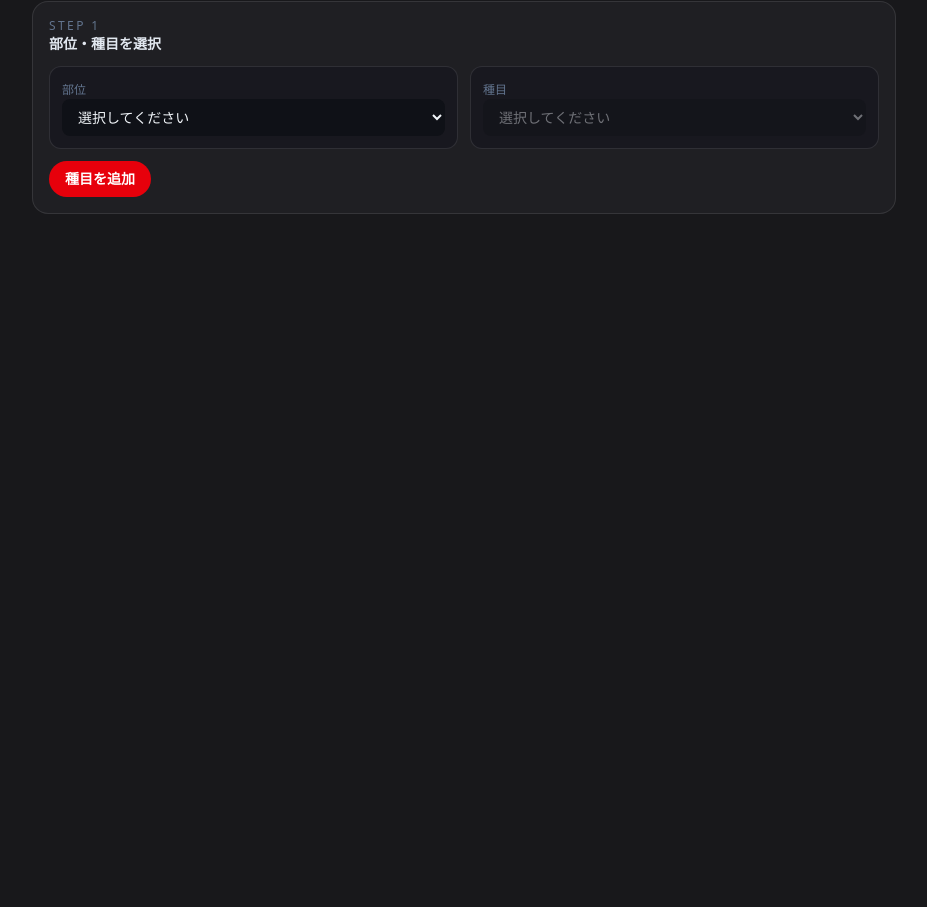
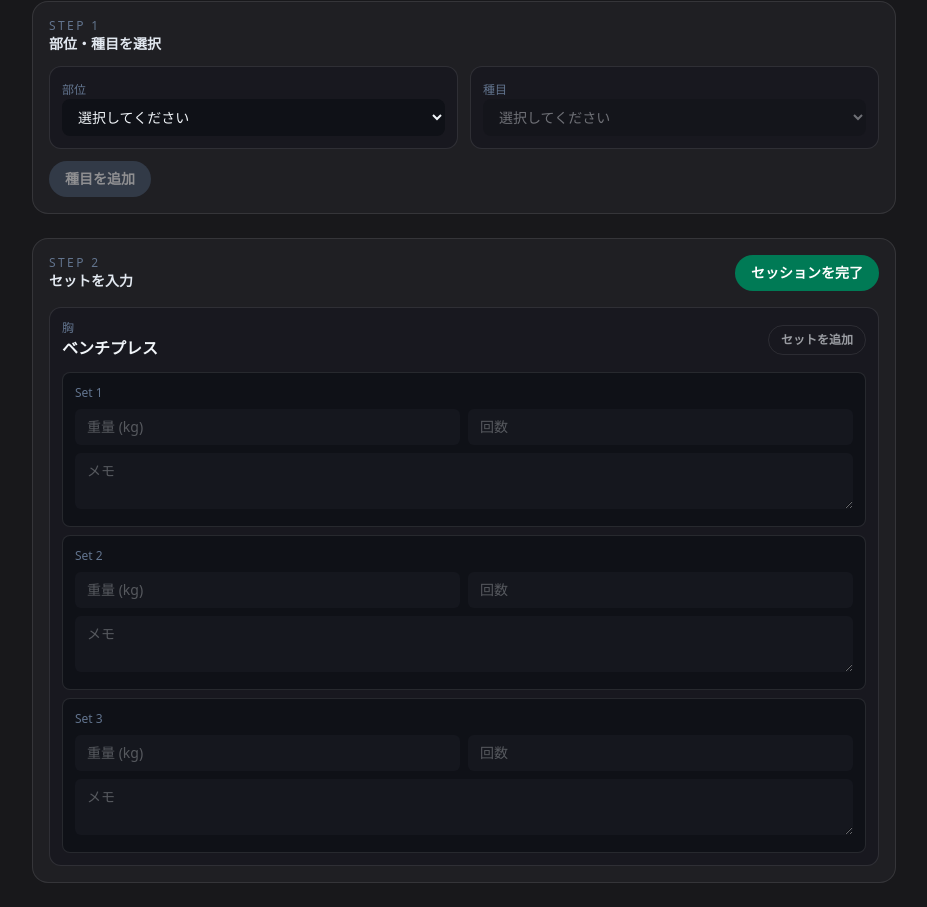
Before and after one commit to j911012/MuscleAgent, a Next.js app: page /session/1 in a window 1280 px wide. Shown: the part 205-1112 px from the top of the page, without its empty margins (176-1103 px from the left). Before the commit the page ends 800 px from the top, so only its background shows below. Built offline with nearby package versions, Linux system fonts and the light colour scheme.

Commit message:
トレーニングセッション記録セクションの雛型

```diff
--- a/src/app/session/[date]/page.tsx
+++ b/src/app/session/[date]/page.tsx
@@ -89,9 +89,106 @@ export default function SessionPage({
         </div>
 
         <div className="mt-3 flex items-center gap-3">
-          <button className="rounded-full bg-red-600 px-4 py-2 text-sm font-semibold text-white hover:bg-red-500 disabled:opacity-50">
+          <button
+            disabled={!selectedPart || !selectedExercise}
+            className="rounded-full bg-red-700 px-4 py-2 text-sm font-semibold text-white  hover:bg-red-600 hover:scale-[1.03] cursor-pointer disabled:opacity-50 disabled:scale-100 disabled:bg-slate-600 disabled:cursor-default"
+          >
             種目を追加
           </button>
+        </div>
+      </section>
+
+      {/* 3. トレーニングセッション */}
+      <section className="rounded-2xl border border-white/10 bg-[#1f1f23] p-4 text-sm text-slate-300 space-y-4">
+        <div className="flex items-center justify-between">
+          <div>
+            <p className="text-xs uppercase tracking-[0.2em] text-slate-500">
+              Step 2
+            </p>
+            <p className="font-semibold text-slate-200">セットを入力</p>
+          </div>
+          <button className="rounded-full bg-emerald-700 px-4 py-2 text-sm font-semibold text-white cursor-pointer">
+            セッションを完了
+          </button>
+        </div>
+
+        {/* 種目カード */}
+        <div className="space-y-3 rounded-xl border border-white/10 bg-[#18181f] p-3">
+          <div className="flex items-center justify-between">
+            <div>
+              <p className="text-xs text-slate-500">胸</p>
+              <p className="text-base font-semibold text-slate-100">
+                ベンチプレス
+              </p>
+            </div>
+            <button className="rounded-full border border-white/15 px-3 py-1.5 text-xs font-semibold text-slate-100 opacity-60 cursor-not-allowed">
+              セットを追加
+            </button>
+          </div>
+
+          {/* セット一覧 */}
+          <div className="space-y-2">
+            <div className="rounded-lg border border-white/10 bg-[#0f1117] p-3 space-y-2">
+              <p className="text-xs text-slate-500">Set 1</p>
+              <div className="grid grid-cols-2 gap-2 text-slate-100">
+                <input
+                  type="number"
+                  placeholder="重量 (kg)"
+                  className="rounded-md bg-[#1a1c23] px-3 py-2 text-sm opacity-60"
+                />
+                <input
+                  type="number"
+                  placeholder="回数"
+                  className="rounded-md bg-[#1a1c23] px-3 py-2 text-sm opacity-60"
+                />
+              </div>
+              <textarea
+                placeholder="メモ"
+                className="w-full rounded-md bg-[#1a1c23] px-3 py-2 text-sm text-slate-100 opacity-60"
+                rows={2}
+              />
+            </div>
+            <div className="rounded-lg border border-white/10 bg-[#0f1117] p-3 space-y-2">
+              <p className="text-xs text-slate-500">Set 2</p>
+              <div className="grid grid-cols-2 gap-2 text-slate-100">
+                <input
+                  type="number"
+                  placeholder="重量 (kg)"
+                  className="rounded-md bg-[#1a1c23] px-3 py-2 text-sm opacity-60"
+                />
+                <input
+                  type="number"
+                  placeholder="回数"
+                  className="rounded-md bg-[#1a1c23] px-3 py-2 text-sm opacity-60"
+                />
+              </div>
+              <textarea
+                placeholder="メモ"
+                className="w-full rounded-md bg-[#1a1c23] px-3 py-2 text-sm text-slate-100 opacity-60"
+                rows={2}
+              />
+            </div>
+            <div className="rounded-lg border border-white/10 bg-[#0f1117] p-3 space-y-2">
+              <p className="text-xs text-slate-500">Set 3</p>
+              <div className="grid grid-cols-2 gap-2 text-slate-100">
+                <input
+                  type="number"
+                  placeholder="重量 (kg)"
+                  className="rounded-md bg-[#1a1c23] px-3 py-2 text-sm opacity-60"
+                />
+                <input
+                  type="number"
+                  placeholder="回数"
+                  className="rounded-md bg-[#1a1c23] px-3 py-2 text-sm opacity-60"
+                />
+              </div>
+              <textarea
+                placeholder="メモ"
+                className="w-full rounded-md bg-[#1a1c23] px-3 py-2 text-sm text-slate-100 opacity-60"
+                rows={2}
+              />
+            </div>
+          </div>
         </div>
       </section>
     </div>
```
